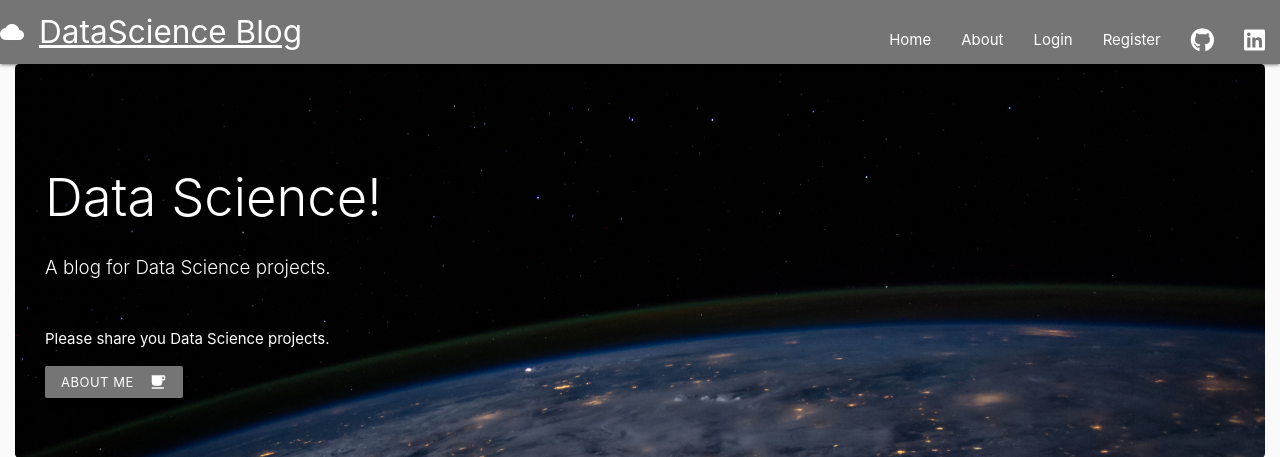
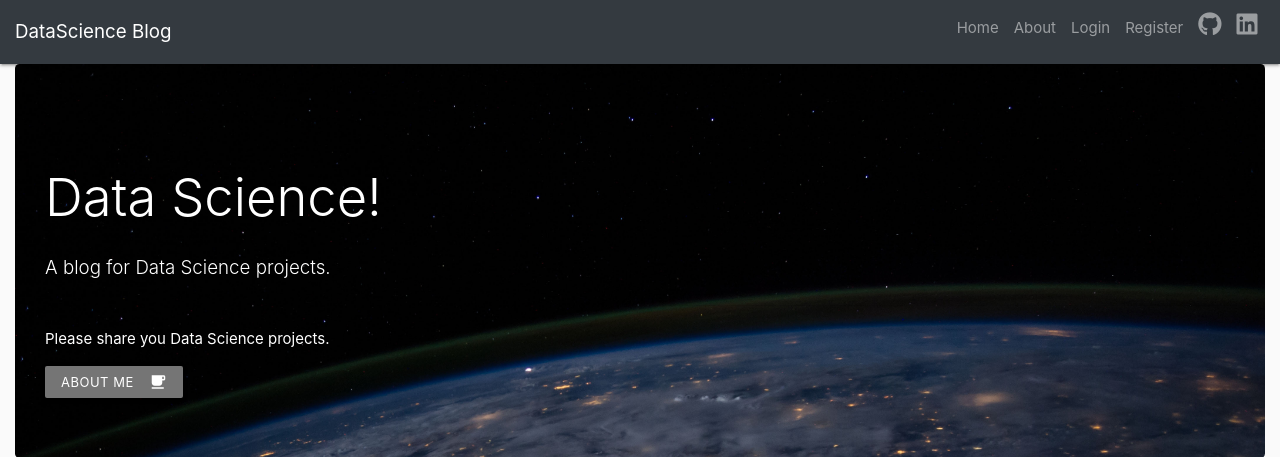
Before and after one commit to rcortezk9/django_project, a Django app: page / in a window 1280 px wide. Shown: the top 457 px of the page. Run offline with Django 3.2, Linux system fonts and the light colour scheme; data comes from the database, SQL or seed files in the repository; both versions use the stored data as it was after the commit; some libraries are stand-ins or nearby versions.

Commit message:
Edit nav bar

```diff
--- a/blog/templates/blog/navbar.html
+++ b/blog/templates/blog/navbar.html
@@ -1,24 +1,22 @@
-<header class="site-header">
-<div class="navbar-fixed">
-    <nav>
-        <div class="nav-wrapper grey darken-1">
-          <a href="{% url 'blog-home' %}" class="brand-logo"><i class="large material-icons left">cloud</i>DataScience Blog</a>
-          <ul class="right hide-on-med-and-down">
-            <li><a class="nav-item nav-link" href="{% url 'blog-home' %}">Home</a></li>
-            <li><a class="nav-item nav-link" href="{% url 'blog-about' %}">About</a></li>
+<nav class="navbar navbar-expand-lg navbar-dark bg-dark">
+    <a class="navbar-brand" href="{% url 'blog-home' %}">DataScience Blog</a>
+    <button class="navbar-toggler" type="button" data-toggle="collapse" data-target="#navbarNav" aria-controls="navbarNav" aria-expanded="false" aria-label="Toggle navigation">
+        <span class="navbar-toggler-icon"></span>
+    </button>
+    <div class="collapse navbar-collapse" id="navbarNav">
+        <ul class="navbar-nav ml-auto">
+            <li class="nav-item"><a class="nav-link" href="{% url 'blog-home' %}">Home</a></li>
+            <li class="nav-item"><a class="nav-link" href="{% url 'blog-about' %}">About</a></li>
             {% if user.is_authenticated %}
-                <!--TODO: Add link to current user's Post -->
-                <li><a class="nav-item nav-link" href="{% url 'post-create' %}">New Post</a></li>
-                <li><a class="nav-item nav-link" href="{% url 'profile' %}">Profile</a></li>
-                <li><a class="nav-item nav-link" href="{% url 'logout' %}">Logout</a></li>
+                <li class="nav-item"><a class="nav-link" href="{% url 'post-create' %}">New Post</a></li>
+                <li class="nav-item"><a class="nav-link" href="{% url 'profile' %}">Profile</a></li>
+                <li class="nav-item"><a class="nav-link" href="{% url 'logout' %}">Logout</a></li>
             {% else %}
-                <li><a class="nav-item nav-link" href="{% url 'login' %}">Login</a></li>
-                <li><a class="nav-item nav-link" href="{% url 'register' %}">Register</a></li>
+                <li class="nav-item"><a class="nav-link" href="{% url 'login' %}">Login</a></li>
+                <li class="nav-item"><a class="nav-link" href="{% url 'register' %}">Register</a></li>
             {% endif %}
-            <li><a class="nav-item nav-link" href="https://github.com/rcortezk9" target="_blank"><i class="fab fa-github"></i></a></li>
-            <li><a class="nav-item nav-link" href="https://www.linkedin.com/in/rene-cortez/" target="_blank"><i class="fab fa-linkedin"></i></a></li>
-          </ul>
-        </div>
-    </nav>
-</div>
-</header>
+          <li class="nav-item"><a class="nav-link" href="https://github.com/rcortezk9" target="_blank"><i class="fab fa-github"></i></a></li>
+          <li class="nav-item"><a class="nav-link" href="https://www.linkedin.com/in/rene-cortez/" target="_blank"><i class="fab fa-linkedin"></i></a></li>
+        </ul>
+    </div>
+</nav>
```
Also changed, not shown: db.sqlite3.
